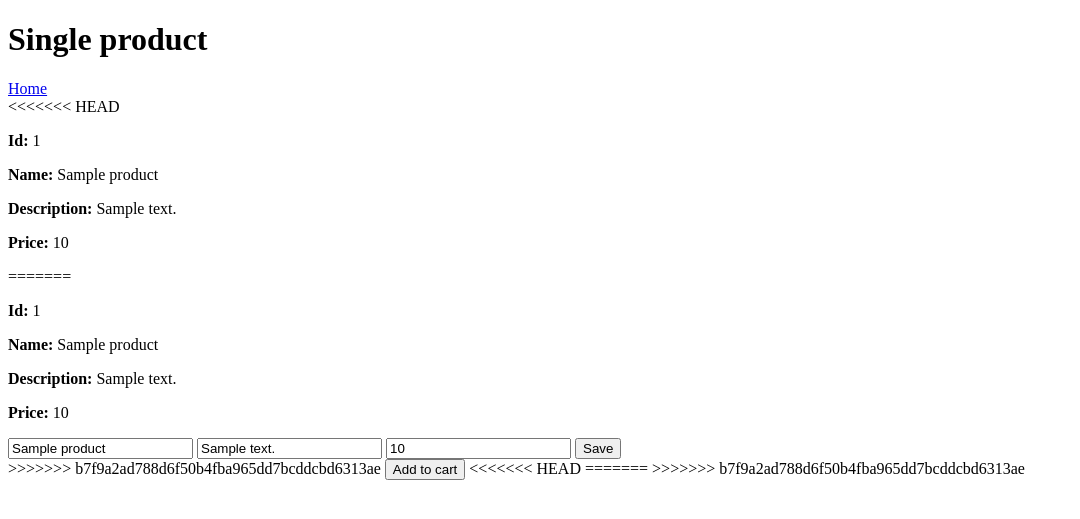
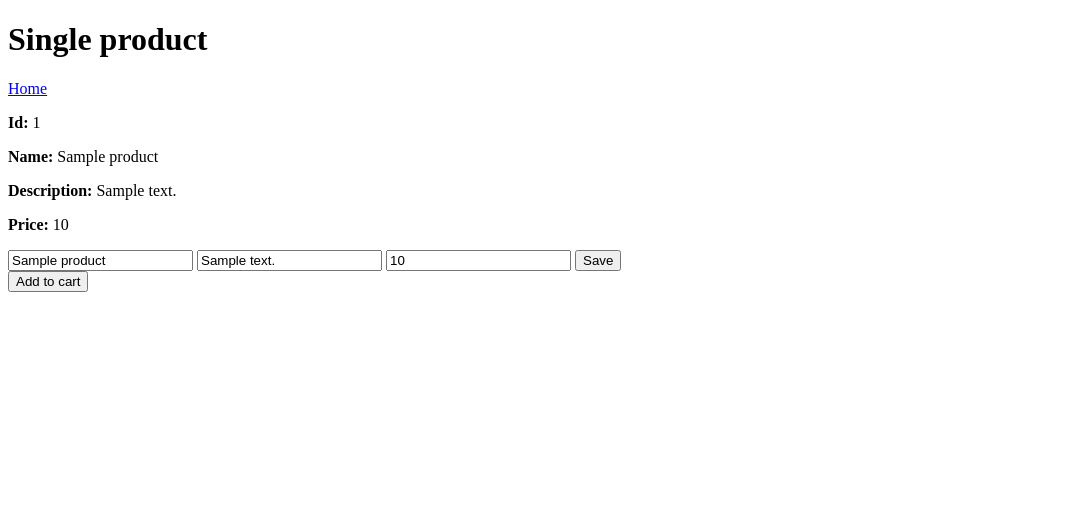
Before and after one commit to wiaxx/phpwebshop, a PHP site: page /webshop/pages/product.php?id=1 in a window 1280 px wide. Shown: the top 519 px of the page, without its empty margins (0-1080 px from the left). Run offline with PHP 8.4, Linux system fonts and the light colour scheme; tables that the repository leaves empty or names only in its code hold one stand-in row (values such as "Sample post"); data that the repository does not hold is empty; a stand-in replaces the project's code that opens the database connection; some libraries are stand-ins or nearby versions.

Commit message:
after pull req

```diff
--- a/pages/product.php
+++ b/pages/product.php
@@ -28,28 +28,6 @@ $product = $products_db->get_one_product($id);
         <a href="/webshop/index.php">Home</a> <br>
 
     </nav>
-<<<<<<< HEAD
-
-<p>
-
-
-     <b>Id:</b>
-     <?= $product -> id ?>
-     </p>
-
-
-     <b>Name:</b>
-     <?= $product -> name ?>
-     </p>
-
-     <b>Description:</b>
-     <?= $product -> description ?>
-     </p>
-
-     <b>Price:</b>
-     <?= $product -> price ?>
-</p>
-=======
 
     <p>
 
@@ -79,17 +57,11 @@ $product = $products_db->get_one_product($id);
         <input type="hidden" name="id" value="<?= $product->id ?>">
         <input type="submit" value="Save" class="btn btn-create">
     </form>
->>>>>>> b7f9a2ad788d6f50b4fba965dd7bcddcbd6313ae
 
 <!-- Funkar ej, för display -->
 <button>Add to cart</button>
 
 </form>
 </body>
-<<<<<<< HEAD
-</html>
-
-=======
 
 </html>
->>>>>>> b7f9a2ad788d6f50b4fba965dd7bcddcbd6313ae
```
